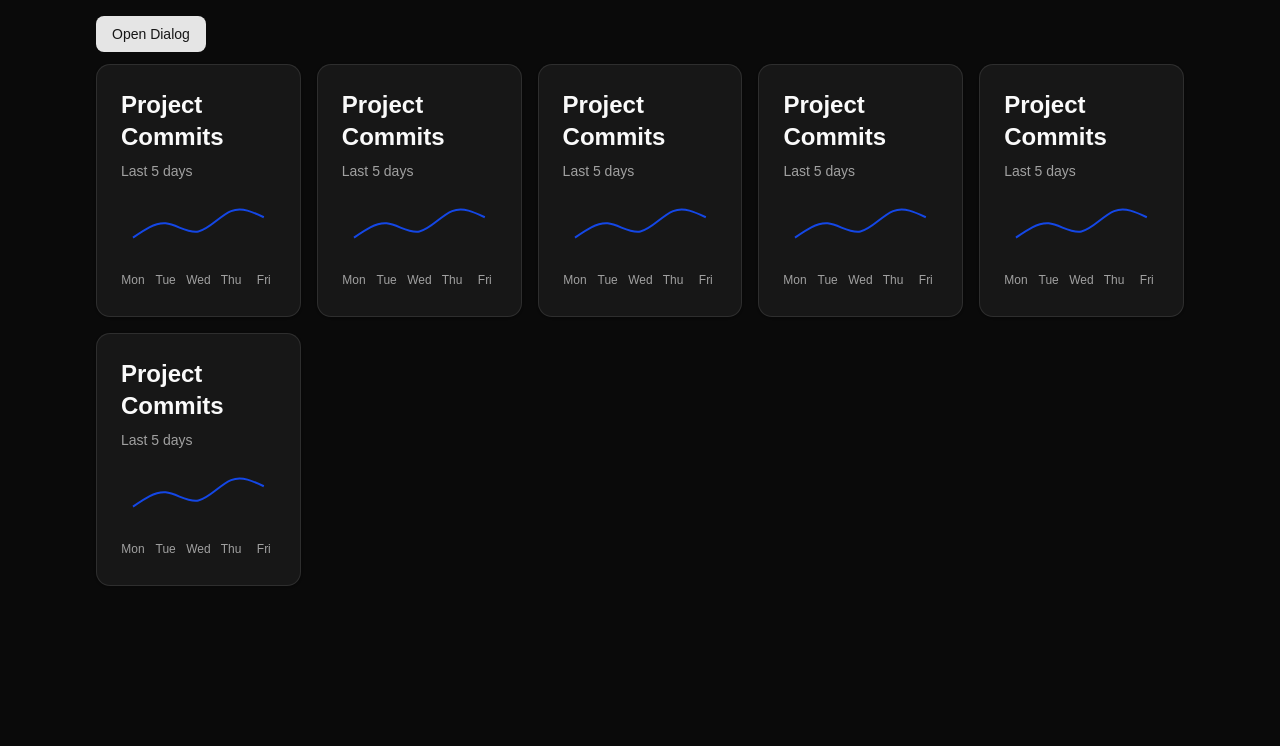
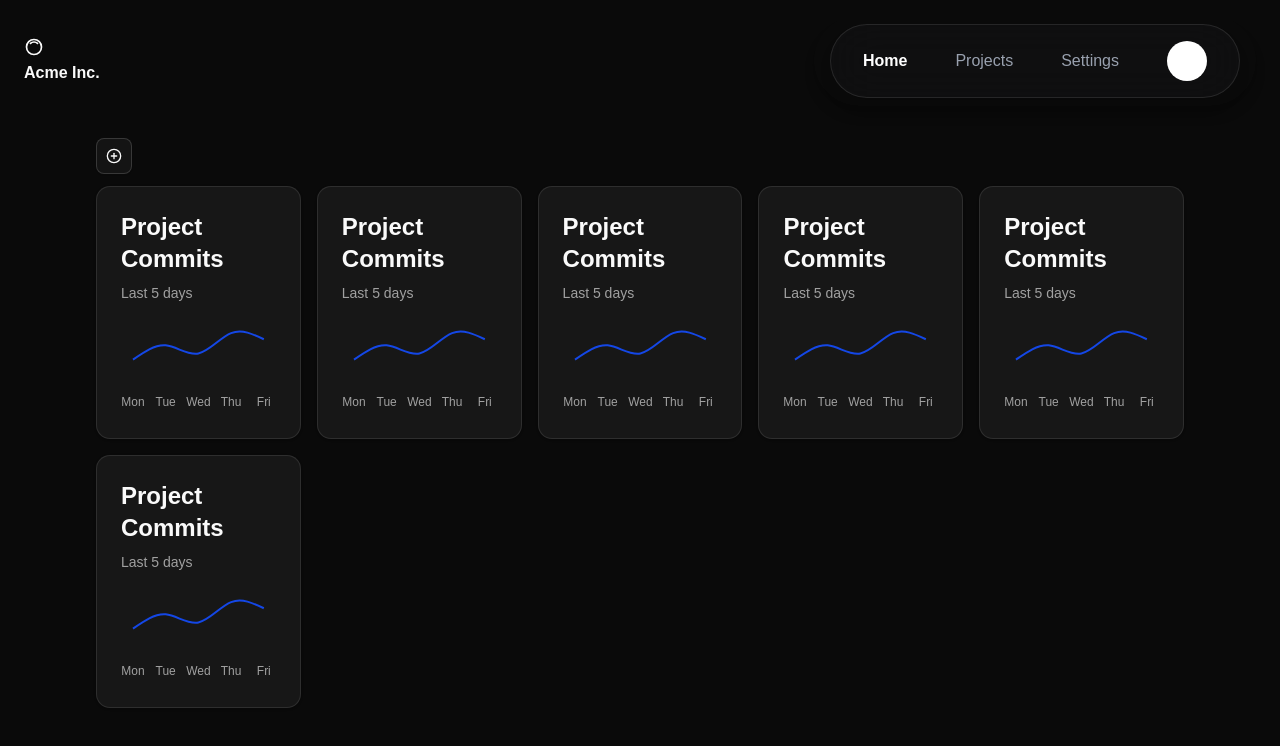
Before and after one commit to susshikan/Project-Tracker, a React (Vite) app in the folder project-tracker/: page / in a window 1280 px wide. Shown: the top 746 px of the page. Built offline with nearby package versions, Linux system fonts and the light colour scheme.

Commit message:
redesign add button

```diff
--- a/project-tracker/src/components/ProjectListPage/AddButton.tsx
+++ b/project-tracker/src/components/ProjectListPage/AddButton.tsx
@@ -11,13 +11,17 @@ import {
 } from "@/components/ui/dialog"
 import { Input } from "@/components/ui/input"
 import { Label } from "@/components/ui/label"
+import { CardTitle } from "../ui/card"
+import { CirclePlus } from "lucide-react"
 
 export function AddButton() {
   return (
     <Dialog>
       <form>
         <DialogTrigger asChild>
-          <Button className="aspect-square flex flex-col">Open Dialog</Button>
+              <Button variant="outline" size="icon">
+                  <CirclePlus />
+              </Button>
         </DialogTrigger>
         <DialogContent className="sm:max-w-[425px]">
           <DialogHeader>
--- a/project-tracker/src/components/ProjectListPage/ProjectListPage.tsx
+++ b/project-tracker/src/components/ProjectListPage/ProjectListPage.tsx
@@ -1,16 +1,20 @@
 import { AddButton } from "./AddButton";
 import type { Project } from "./TableCard";
 import TableCard from "./TableCard";
+import Navbar from "../navbar/Navbar";
 //flex items-center justify-center min-h-screen bg-background p-4 flex-col
 
 export default function ProjectListPage(){
     return(
+        <div>
+            <Navbar />
         <div className="flex items-center justify-center min-h-screen bg-background">
         <div className="w-full max-w-6xl p-4">
             <div className="pl-4">
                 <AddButton />
             </div>
             <TableCard projects={demoProjects}/>
+        </div>
         </div>
         </div>
     )
```
